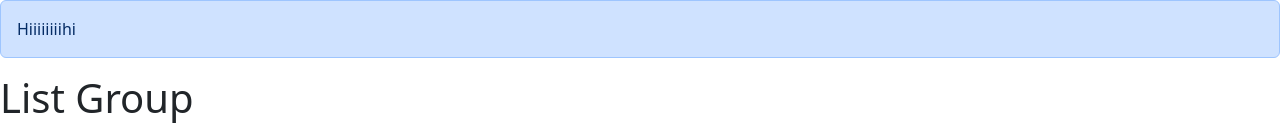
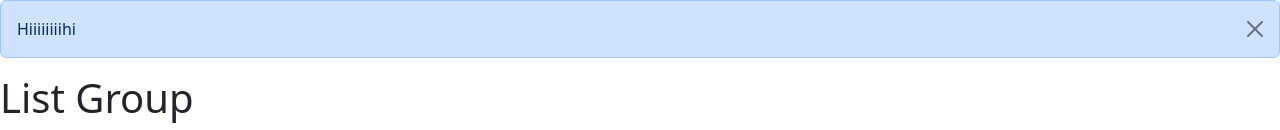
Before and after one commit to Grombrindle/LearningReact, a React (Vite) app: page / in a window 1280 px wide. Both pictures are taken after a click on the button "Click me". Shown: the top 130 px of the page. Built offline with nearby package versions, Linux system fonts and the light colour scheme.

Commit message:
Exercise: Showing an Alert

```diff
--- a/src/App.tsx
+++ b/src/App.tsx
@@ -1,3 +1,4 @@
+import { useState } from "react";
 import Alert from "./components/Alert";
 import Button from "./components/Button";
 import ListGroup from "./components/ListGroup";
@@ -10,20 +11,22 @@
     "A fourth item",
     "And a fifth one",
   ];
-
+  const [AlertVisible, setAlertVisible] = useState(false);
   const handleSelectItem = (item: string) => console.log(item);
   return (
     <>
       {/* <Alert message="hi" /> */}
-      <Alert>
-        <span>Hiiiiiiii</span>hi{" "}
-      </Alert>
+      {AlertVisible && (
+        <Alert onClose={() => setAlertVisible(false)}>
+          <span>Hiiiiiiii</span>hi{" "}
+        </Alert>
+      )}
       <ListGroup
         items={items}
         heading="List Group"
         onSelectItem={handleSelectItem}
       />
-      <Button color="secondary" onClick={() => console.log("Clicked")}>
+      <Button color="secondary" onClick={() => setAlertVisible(true)}>
         <span>Click me</span>
       </Button>
     </>
--- a/src/components/Alert.tsx
+++ b/src/components/Alert.tsx
@@ -2,12 +2,20 @@
 
 interface Props {
   children: ReactNode;
+  onClose?: () => void;
 }
 
-const Alert = ({ children }: Props) => {
+const Alert = ({ children, onClose }: Props) => {
   return (
-    <div className="alert alert-primary" role="alert">
+    <div className="alert alert-primary alert-dismissible" role="alert">
       {children}
+      <button
+        type="button"
+        className="btn-close"
+        data-bs-dismiss="alert"
+        aria-label="Close"
+        onClick={onClose}
+      ></button>
     </div>
   );
 };
```
